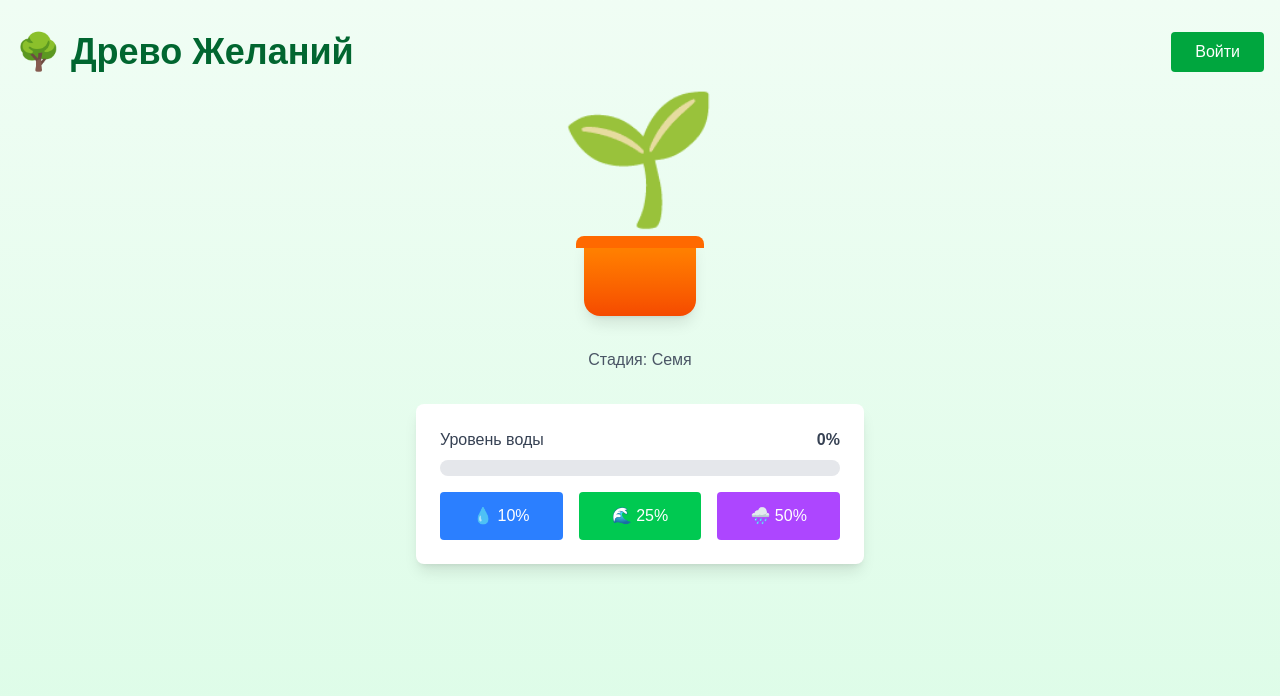
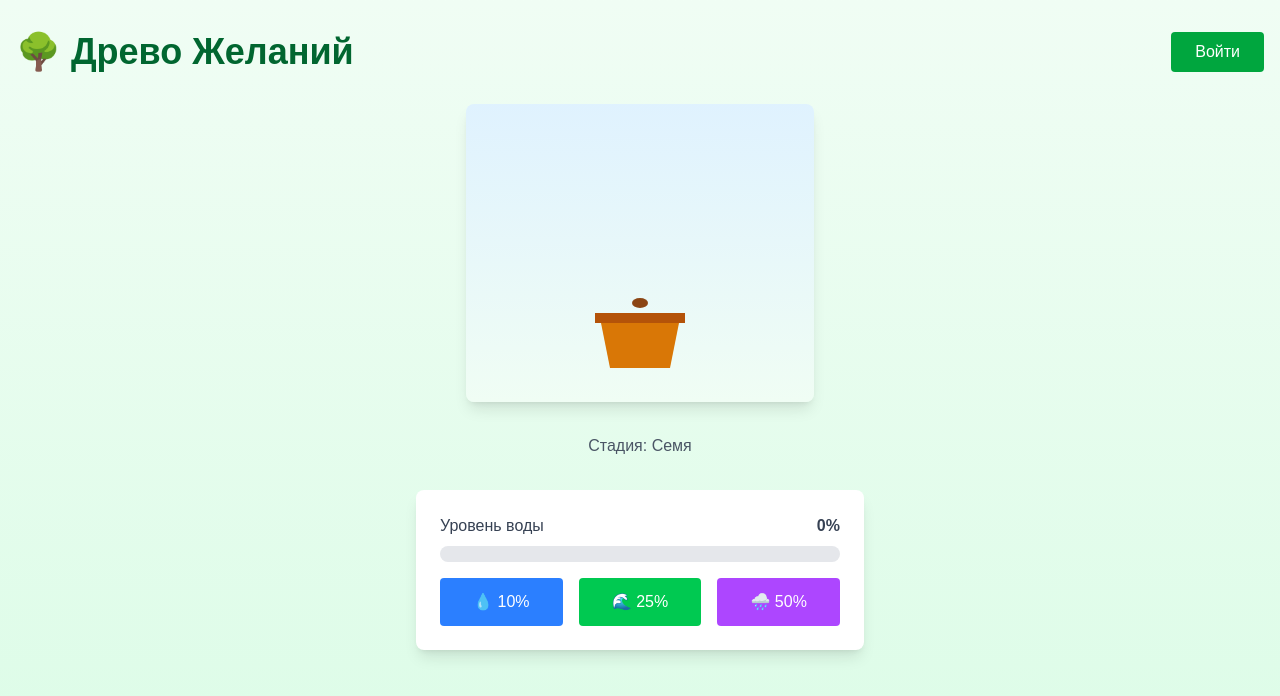
Before and after one commit to taron161/drevo-zhelaniy, a Next.js app: page / in a window 1280 px wide. Shown: the top 696 px of the page. Built offline with nearby package versions, Linux system fonts and the light colour scheme; no server answers; the database is empty.

Commit message:
add canvas tree

```diff
--- a/components/Tree.tsx
+++ b/components/Tree.tsx
@@ -1,20 +1,158 @@
 'use client';
 
-import { useState, useEffect } from 'react';
+import { useState, useEffect, useRef } from 'react';
 
 export default function Tree() {
   const [waterLevel, setWaterLevel] = useState(0);
   const [growthStage, setGrowthStage] = useState(1);
   const [isWatering, setIsWatering] = useState(false);
   const [message, setMessage] = useState('');
+  const canvasRef = useRef<HTMLCanvasElement>(null);
 
   const treeStages = [
-    { emoji: '🌱', name: 'Семя' },
-    { emoji: '🌿', name: 'Росток' },
-    { emoji: '🪴', name: 'Растение' },
-    { emoji: '🌳', name: 'Дерево' },
-    { emoji: '🌲', name: 'Могучее дерево' },
+    { name: 'Семя', height: 30 },
+    { name: 'Росток', height: 60 },
+    { name: 'Растение', height: 90 },
+    { name: 'Дерево', height: 120 },
+    { name: 'Могучее дерево', height: 150 },
   ];
+
+  const drawTree = (stage: number, water: number) => {
+    const canvas = canvasRef.current;
+    if (!canvas) return;
+
+    const ctx = canvas.getContext('2d');
+    if (!ctx) return;
+
+    const width = canvas.width;
+    const height = canvas.height;
+
+    // Очищаем canvas
+    ctx.clearRect(0, 0, width, height);
+
+    // Горшок
+    ctx.fillStyle = '#d97706';
+    ctx.beginPath();
+    ctx.moveTo(width / 2 - 40, height - 60);
+    ctx.lineTo(width / 2 + 40, height - 60);
+    ctx.lineTo(width / 2 + 30, height - 10);
+    ctx.lineTo(width / 2 - 30, height - 10);
+    ctx.closePath();
+    ctx.fill();
+
+    // Ободок горшка
+    ctx.fillStyle = '#b45309';
+    ctx.fillRect(width / 2 - 45, height - 65, 90, 10);
+
+    const baseX = width / 2;
+    const baseY = height - 70;
+
+    if (stage === 1) {
+      // Семя - просто точка в земле
+      ctx.fillStyle = '#8B4513';
+      ctx.beginPath();
+      ctx.ellipse(baseX, baseY - 5, 8, 5, 0, 0, Math.PI * 2);
+      ctx.fill();
+    } else if (stage === 2) {
+      // Росток - маленький стебель
+      ctx.strokeStyle = '#22c55e';
+      ctx.lineWidth = 3;
+      ctx.beginPath();
+      ctx.moveTo(baseX, baseY);
+      ctx.quadraticCurveTo(baseX, baseY - 30, baseX, baseY - 50);
+      ctx.stroke();
+
+      // Листики
+      ctx.fillStyle = '#4ade80';
+      ctx.beginPath();
+      ctx.ellipse(baseX - 10, baseY - 35, 10, 5, -0.5, 0, Math.PI * 2);
+      ctx.fill();
+      ctx.beginPath();
+      ctx.ellipse(baseX + 10, baseY - 25, 10, 5, 0.5, 0, Math.PI * 2);
+      ctx.fill();
+    } else if (stage === 3) {
+      // Растение - толще стебель
+      ctx.strokeStyle = '#16a34a';
+      ctx.lineWidth = 5;
+      ctx.beginPath();
+      ctx.moveTo(baseX, baseY);
+      ctx.quadraticCurveTo(baseX - 5, baseY - 40, baseX, baseY - 80);
+      ctx.stroke();
+
+      // Ветки
+      ctx.lineWidth = 3;
+      ctx.beginPath();
+      ctx.moveTo(baseX, baseY - 50);
+      ctx.quadraticCurveTo(baseX - 20, baseY - 60, baseX - 30, baseY - 70);
+      ctx.stroke();
+      ctx.beginPath();
+      ctx.moveTo(baseX, baseY - 40);
+      ctx.quadraticCurveTo(baseX + 20, baseY - 50, baseX + 25, baseY - 60);
+      ctx.stroke();
+
+      // Листья
+      ctx.fillStyle = '#4ade80';
+      ctx.beginPath();
+      ctx.arc(baseX - 30, baseY - 75, 12, 0, Math.PI * 2);
+      ctx.fill();
+      ctx.beginPath();
+      ctx.arc(baseX + 25, baseY - 65, 10, 0, Math.PI * 2);
+      ctx.fill();
+      ctx.beginPath();
+      ctx.arc(baseX, baseY - 85, 12, 0, Math.PI * 2);
+      ctx.fill();
+    } else if (stage === 4) {
+      // Дерево - ствол и крона
+      ctx.fillStyle = '#8B4513';
+      ctx.fillRect(baseX - 8, baseY - 100, 16, 100);
+
+      // Крона
+      ctx.fillStyle = '#22c55e';
+      ctx.beginPath();
+      ctx.arc(baseX, baseY - 110, 40, 0, Math.PI * 2);
+      ctx.fill();
+      ctx.beginPath();
+      ctx.arc(baseX - 30, baseY - 90, 30, 0, Math.PI * 2);
+      ctx.fill();
+      ctx.beginPath();
+      ctx.arc(baseX + 30, baseY - 90, 30, 0, Math.PI * 2);
+      ctx.fill();
+    } else {
+      // Могучее дерево - большой ствол и крона
+      ctx.fillStyle = '#654321';
+      ctx.fillRect(baseX - 12, baseY - 130, 24, 130);
+
+      // Большая крона
+      ctx.fillStyle = '#15803d';
+      ctx.beginPath();
+      ctx.arc(baseX, baseY - 140, 55, 0, Math.PI * 2);
+      ctx.fill();
+      ctx.beginPath();
+      ctx.arc(baseX - 40, baseY - 115, 40, 0, Math.PI * 2);
+      ctx.fill();
+      ctx.beginPath();
+      ctx.arc(baseX + 40, baseY - 115, 40, 0, Math.PI * 2);
+      ctx.fill();
+      ctx.beginPath();
+      ctx.arc(baseX - 20, baseY - 155, 35, 0, Math.PI * 2);
+      ctx.fill();
+      ctx.beginPath();
+      ctx.arc(baseX + 20, baseY - 155, 35, 0, Math.PI * 2);
+      ctx.fill();
+    }
+
+    // Капли воды
+    if (isWatering) {
+      ctx.fillStyle = '#3b82f6';
+      for (let i = 0; i < 5; i++) {
+        const x = baseX + Math.random() * 40 - 20;
+        const y = baseY - 100 - Math.random() * 50;
+        ctx.beginPath();
+        ctx.ellipse(x, y, 3, 5, 0, 0, Math.PI * 2);
+        ctx.fill();
+      }
+    }
+  };
 
   useEffect(() => {
     const fetchTreeState = async () => {
@@ -32,6 +170,10 @@ export default function Tree() {
 
     fetchTreeState();
   }, []);
+
+  useEffect(() => {
+    drawTree(growthStage, waterLevel);
+  }, [growthStage, waterLevel, isWatering]);
 
   const handleWater = async (amount: number) => {
     if (isWatering) return;
@@ -60,21 +202,20 @@ export default function Tree() {
       console.error('Ошибка полива:', error);
       setMessage('Произошла ошибка');
     } finally {
-      setIsWatering(false);
+      setTimeout(() => setIsWatering(false), 1000);
     }
   };
 
   return (
     <div className="flex flex-col items-center gap-4 sm:gap-8">
-      {/* Дерево в горшке */}
-      <div className="flex flex-col items-center">
-        <div className="text-6xl sm:text-8xl md:text-9xl animate-bounce-slow transition-all duration-500 select-none">
-          {treeStages[growthStage - 1].emoji}
-        </div>
-        {/* Горшок */}
-        <div className="w-20 h-16 sm:w-28 sm:h-20 bg-gradient-to-b from-orange-400 to-orange-600 rounded-b-2xl rounded-t-sm mt-1 shadow-lg relative">
-          <div className="absolute top-0 left-1/2 transform -translate-x-1/2 w-24 sm:w-32 h-3 bg-orange-500 rounded-t-lg" />
-        </div>
+      {/* Canvas с деревом */}
+      <div className="bg-gradient-to-b from-sky-100 to-green-50 rounded-lg shadow-lg p-4 sm:p-6">
+        <canvas
+          ref={canvasRef}
+          width={300}
+          height={250}
+          className="w-full max-w-[300px] h-auto"
+        />
       </div>
 
       {/* Название стадии */}
```
